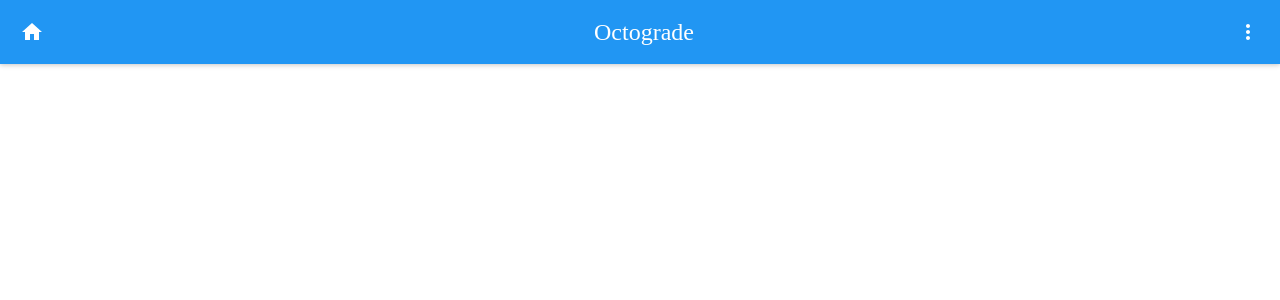
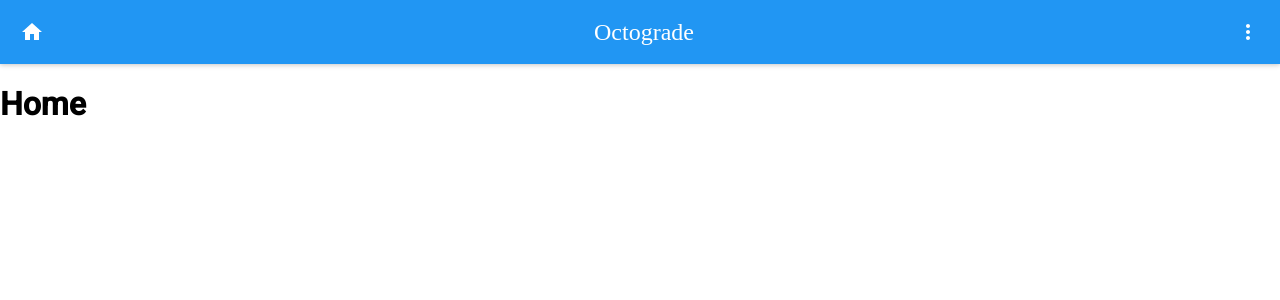
Before and after one commit to BDesBrisay/octograde-components, a React (Create React App) app: page / in a window 1280 px wide. Shown: the top 300 px of the page. Built offline with nearby package versions, Linux system fonts and the light colour scheme; what react-tap-event-plugin would draw is missing.

Commit message:
added basic routes

```diff
--- a/src/App.js
+++ b/src/App.js
@@ -1,22 +1,13 @@
 import React from 'react';
 
-import MuiThemeProvider from 'material-ui/styles/MuiThemeProvider';
-import getMuiTheme from 'material-ui/styles/getMuiTheme';
-import {blue500, blue700} from 'material-ui/styles/colors';
-
+import Main from './Main';
 import Header from './Header';
 
-const muiTheme = getMuiTheme({
-  palette: {
-    primary1Color: blue500,
-    primary2Color: blue700,
-  },
-});
-
 const App = () => (
-  <MuiThemeProvider muiTheme={muiTheme}>
+  <div>
     <Header />
-  </MuiThemeProvider>
+    <Main />
+  </div>
 );
 
 export default App
--- /dev/null
+++ b/src/Main.js
@@ -0,0 +1,26 @@
+import React from 'react';
+import { Switch, Route } from 'react-router-dom';
+
+const Home = () => (
+  <h1>Home</h1>
+);
+
+const Roster = () => (
+  <h1>Roster</h1>
+);
+
+const Schedule = () => (
+  <h1>Schedule</h1>
+);
+
+const Main = () => (
+  <main>
+    <Switch>
+      <Route exact path='/' component={Home}/>
+      <Route path='/roster' component={Roster}/>
+      <Route path='/schedule' component={Schedule}/>
+    </Switch>
+  </main>
+);
+
+export default Main
--- a/src/index.js
+++ b/src/index.js
@@ -1,12 +1,28 @@
 import React from 'react';
 import ReactDOM from 'react-dom';
 import injectTapEventPlugin from 'react-tap-event-plugin';
+import { BrowserRouter } from 'react-router-dom';
+
+import MuiThemeProvider from 'material-ui/styles/MuiThemeProvider';
+import getMuiTheme from 'material-ui/styles/getMuiTheme';
+import {blue500, blue700} from 'material-ui/styles/colors';
 
 import App from './App';
+
+const muiTheme = getMuiTheme({
+  palette: {
+    primary1Color: blue500,
+    primary2Color: blue700,
+  },
+});
 
 injectTapEventPlugin();
 
 ReactDOM.render(
-  <App />,
+  <BrowserRouter>
+    <MuiThemeProvider muiTheme={muiTheme}>
+      <App />
+    </MuiThemeProvider>
+  </BrowserRouter>,
   document.getElementById('root')
 );
```
